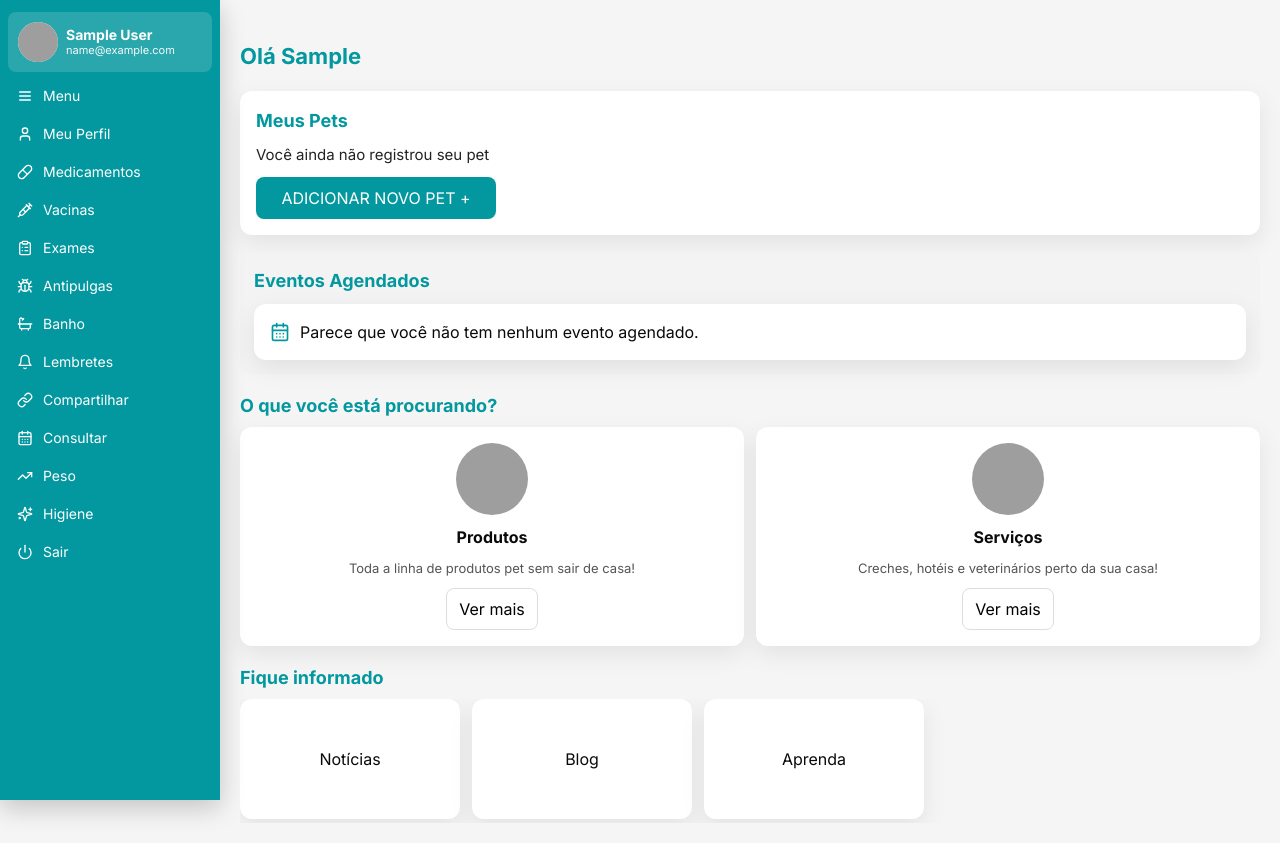
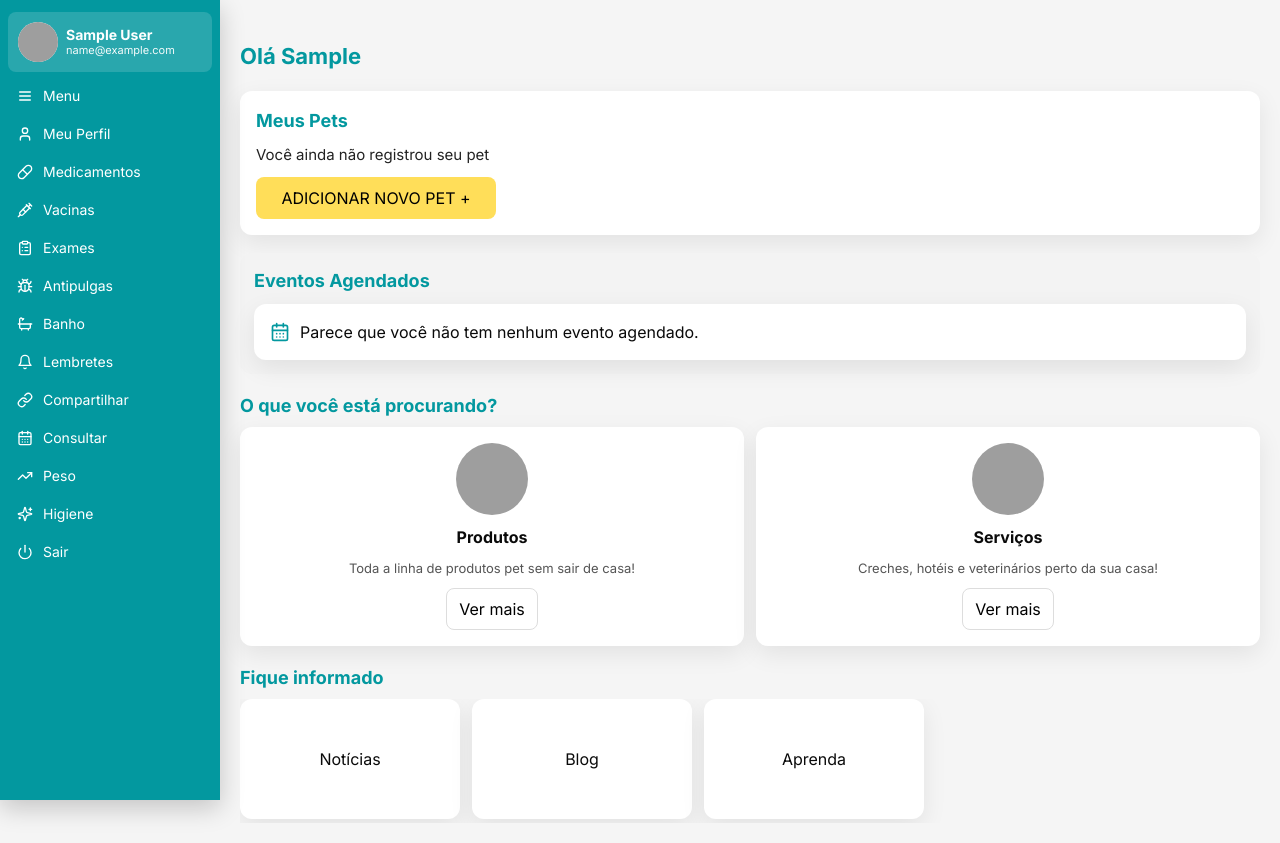
Before and after one commit to carolbrandbpro/petcare, a React (Vite) app in the folder frontend/: page /dashboard in a window 1280 px wide. Built offline with nearby package versions, Linux system fonts and the light colour scheme; no server answers; sample sign-in values are in the browser's storage; grey boxes are pictures that could not be loaded.

Commit message:
Tema: aplicar cor secundária (#FFDE59) nos CTAs  web (btn-secondary + Dashboard) e Android (Button do Dashboard)

```diff
--- a/frontend/src/screens/Dashboard.jsx
+++ b/frontend/src/screens/Dashboard.jsx
@@ -16,7 +16,7 @@ export default function Dashboard(){
       <section className="card" style={{display:'grid', gap:10}}>
         <div style={{fontSize:18, fontWeight:700, color:'var(--color-primary)'}}>Meus Pets</div>
         <div style={{fontSize:15, color:'#222'}}>Você ainda não registrou seu pet</div>
-        <button onClick={()=>setShowAddPetSheet(true)} className="btn btn-primary" style={{width:240, textAlign:'center'}}>ADICIONAR NOVO PET  +</button>
+        <button onClick={()=>setShowAddPetSheet(true)} className="btn btn-secondary" style={{width:240, textAlign:'center'}}>ADICIONAR NOVO PET  +</button>
       </section>
 
       <section style={{background:'#f3f3f3', padding:14, borderRadius:12}}>
--- a/frontend/src/styles.css
+++ b/frontend/src/styles.css
@@ -38,6 +38,7 @@ body { font-family: Inter, system-ui, Arial; }
 
 .btn { padding: 8px 12px; border-radius: 8px; border: 1px solid transparent; }
 .btn-primary { background: var(--color-primary); color: #fff; }
+.btn-secondary { background: var(--color-secondary); color: #000; }
 .btn-danger { background: #ffe6e6; color: #a00; }
 .btn-outline { background: #fff; border-color: #ddd; color: #000; }
 .card { background:#fff; border-radius:12px; box-shadow:0 8px 24px rgba(0,0,0,0.08); padding:16px; }
```
Also changed, not shown: 1 other file (tests, documents, lock files or other folders).
